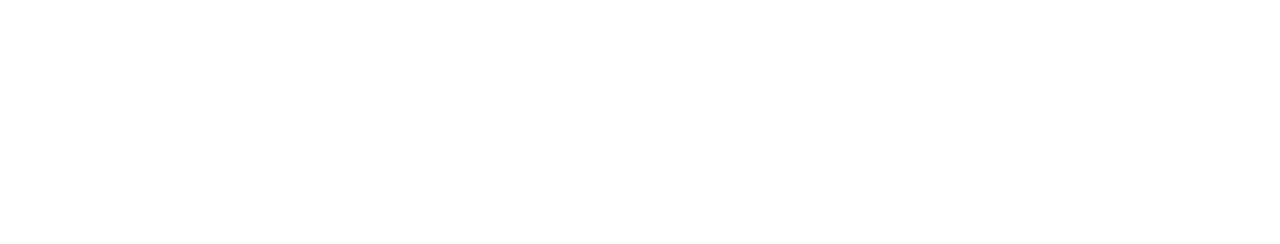
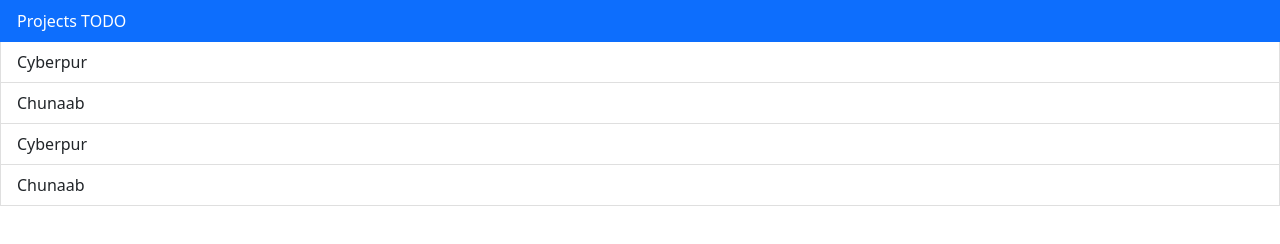
Before and after one commit to cyberpur/navinthakurji, a plain HTML site: page todo.html in a window 1280 px wide. Drawn offline with nearby package versions, Linux system fonts and the light colour scheme.

Commit message:
Update todo.html

```diff
--- a/todo.html
+++ b/todo.html
@@ -18,3 +18,13 @@
 
 
 </body>
+<a href="#" class="list-group-item list-group-item-action active" aria-current="true">
+    Projects TODO
+</a>
+<a href="/cyberpur.html" class="list-group-item list-group-item-action">Cyberpur</a>
+<a href="/chunaab.html" class="list-group-item list-group-item-action">Chunaab</a>
+<a href="cyberpur.html" class="list-group-item list-group-item-action">Cyberpur</a>
+<a href="chunaab.html" class="list-group-item list-group-item-action">Chunaab</a>
+</div>
+
+</body>
```
